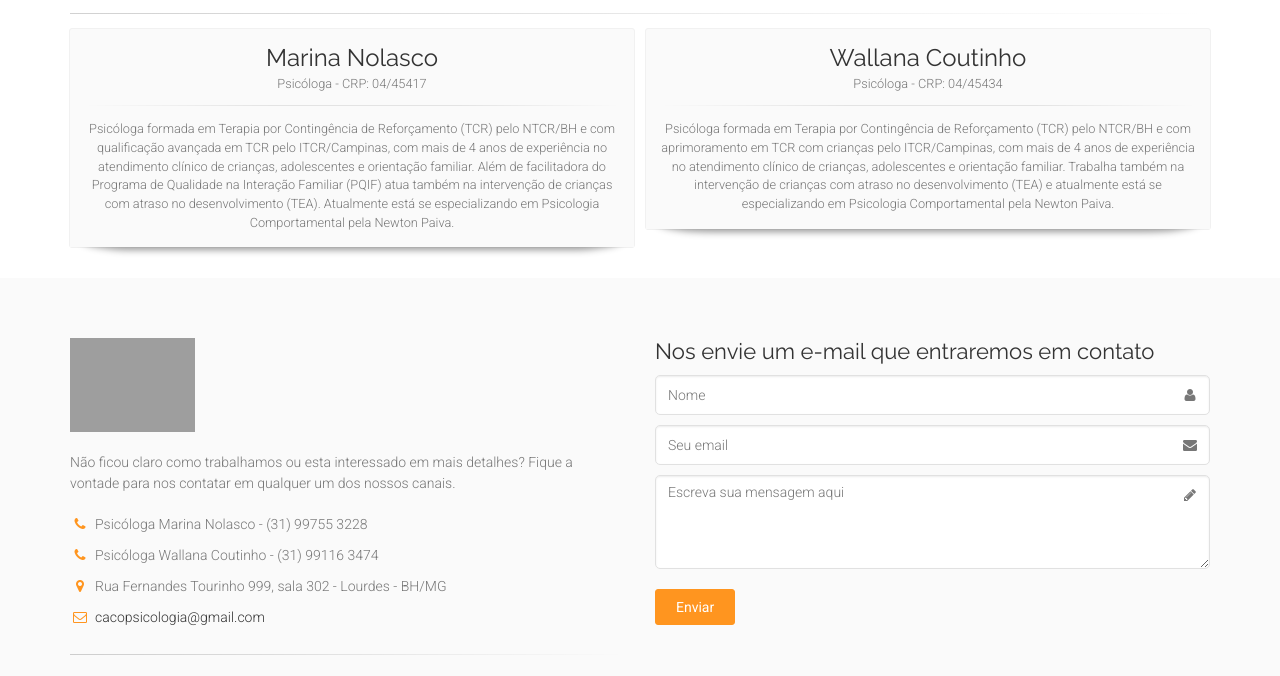
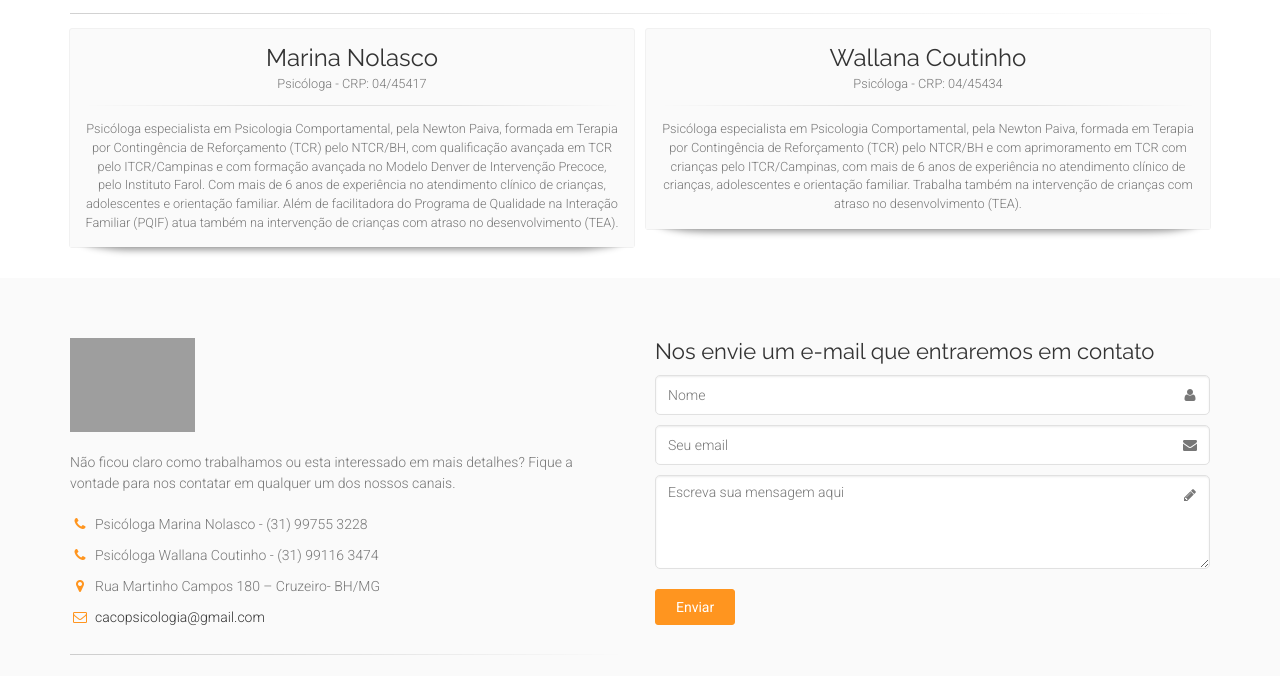
Before and after one commit to cacopsicologia/demo, a plain HTML site: page sobre.html in a window 1280 px wide. Shown: the part 1219-1895 px from the top of the page. Drawn offline with Linux system fonts and the light colour scheme; grey boxes are pictures that could not be loaded.

Commit message:
Site updated to 5f013f3

```diff
--- a/sobre.html
+++ b/sobre.html
@@ -208,7 +208,7 @@
 					<h3 class="margin-clear">Marina Nolasco</h3>
 					<small>Psicóloga - CRP: 04/45417</small>
 					<div class="separator mt-10"></div>
-					<p class="small margin-clear">Psicóloga formada em Terapia por Contingência de Reforçamento (TCR) pelo NTCR/BH e com qualificação avançada em TCR pelo ITCR/Campinas, com mais de 4 anos de experiência no atendimento clínico de crianças, adolescentes e orientação familiar. Além de facilitadora do Programa de Qualidade na Interação Familiar (PQIF) atua também na intervenção de crianças com atraso no desenvolvimento (TEA). Atualmente está se especializando em Psicologia Comportamental pela Newton Paiva.</p>
+					<p class="small margin-clear">Psicóloga especialista em Psicologia Comportamental, pela Newton Paiva, formada em Terapia por Contingência de Reforçamento (TCR) pelo NTCR/BH, com qualificação avançada em TCR pelo ITCR/Campinas e com formação avançada no Modelo Denver de Intervenção Precoce, pelo Instituto Farol. Com mais de 6 anos de experiência no atendimento clínico de crianças, adolescentes e orientação familiar. Além de facilitadora do Programa de Qualidade na Interação Familiar (PQIF) atua também na intervenção de crianças com atraso no desenvolvimento (TEA).</p>
 				</div>
 			</div>
 		</div>
@@ -218,7 +218,7 @@
 					<h3 class="margin-clear">Wallana Coutinho</h3>
 					<small>Psicóloga - CRP: 04/45434</small>
 					<div class="separator mt-10"></div>
-					<p class="small margin-clear">Psicóloga formada em Terapia por Contingência de Reforçamento (TCR) pelo NTCR/BH e com aprimoramento em TCR com crianças pelo ITCR/Campinas, com mais de 4 anos de experiência no atendimento clínico de crianças, adolescentes e orientação familiar. Trabalha também na intervenção de crianças com atraso no desenvolvimento (TEA) e atualmente está se especializando em Psicologia Comportamental pela Newton Paiva.</p>
+					<p class="small margin-clear">Psicóloga especialista em Psicologia Comportamental, pela Newton Paiva, formada em Terapia por Contingência de Reforçamento (TCR) pelo NTCR/BH e com aprimoramento em TCR com crianças pelo ITCR/Campinas, com mais de 6 anos de experiência no atendimento clínico de crianças, adolescentes e orientação familiar. Trabalha também na intervenção de crianças com atraso no desenvolvimento (TEA).</p>
 				</div>
 			</div>
 		</div>
@@ -238,7 +238,8 @@
 			<ul class="list-icons mb-20">
 				<li><i class="text-call-to-action fa fa-phone pr-5"></i>Psicóloga Marina Nolasco - (31) 99755 3228</li>
 				<li><i class="text-call-to-action fa fa-phone pr-5"></i>Psicóloga Wallana Coutinho - (31) 99116 3474</li>
-				<li><i class="text-call-to-action fa fa-map-marker pr-5"></i>Rua Fernandes Tourinho 999, sala 302 - Lourdes - BH/MG</li>
+
+				<li><i class="text-call-to-action fa fa-map-marker pr-5"></i>Rua Martinho Campos 180 – Cruzeiro- BH/MG</li>
 				<li><a href="mailto:info@theproject.com" class="link-dark"><i class="text-call-to-action fa fa-envelope-o pr-5"></i>cacopsicologia@gmail.com</a></li>
 			</ul>
 			<div class="separator-2"></div>
```
Also changed, not shown: analise-comportamento.html (+2 -1 lines), contato.html (+4 -2 lines), email-confirmado.html (+2 -1 lines), footer.html (+4 -2 lines), header.html (+2 -1 lines), index.html (+2 -1 lines), parceiros.html (+2 -1 lines), terapia-adolescentes.html (+2 -1 lines), terapia-infantil.html (+2 -1 lines), terapia-orientacao.html (+2 -1 lines), terapia.html (+2 -1 lines).
